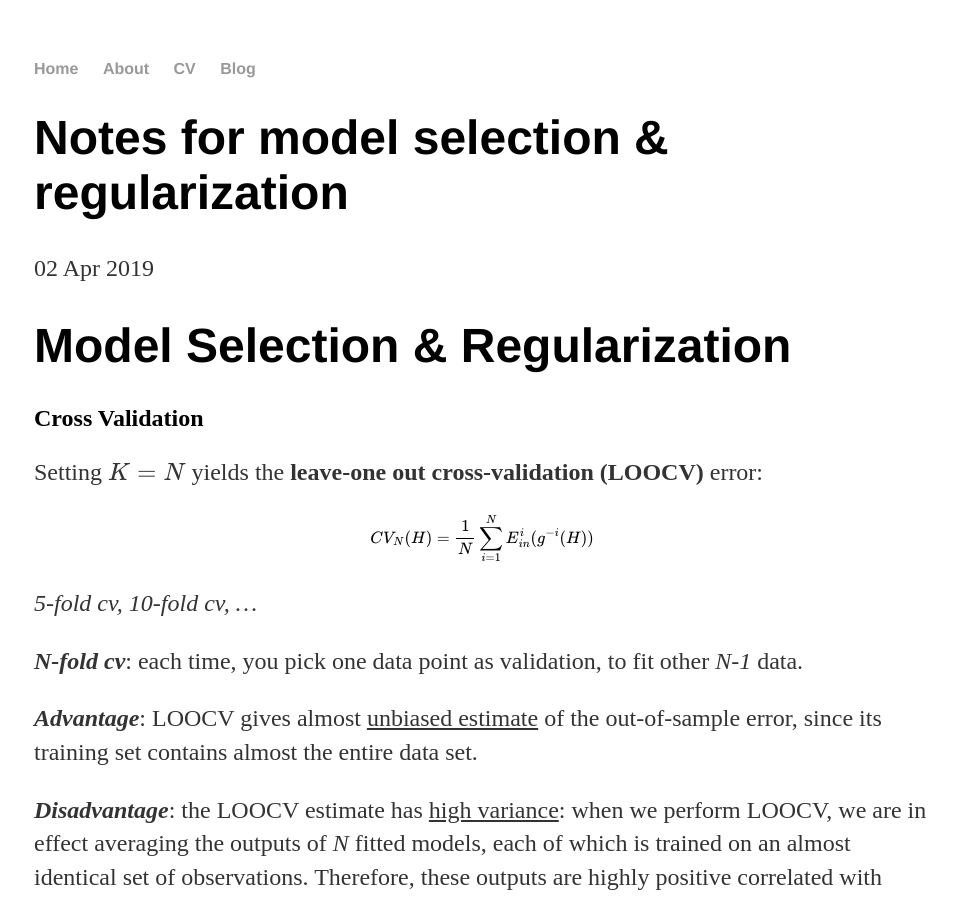
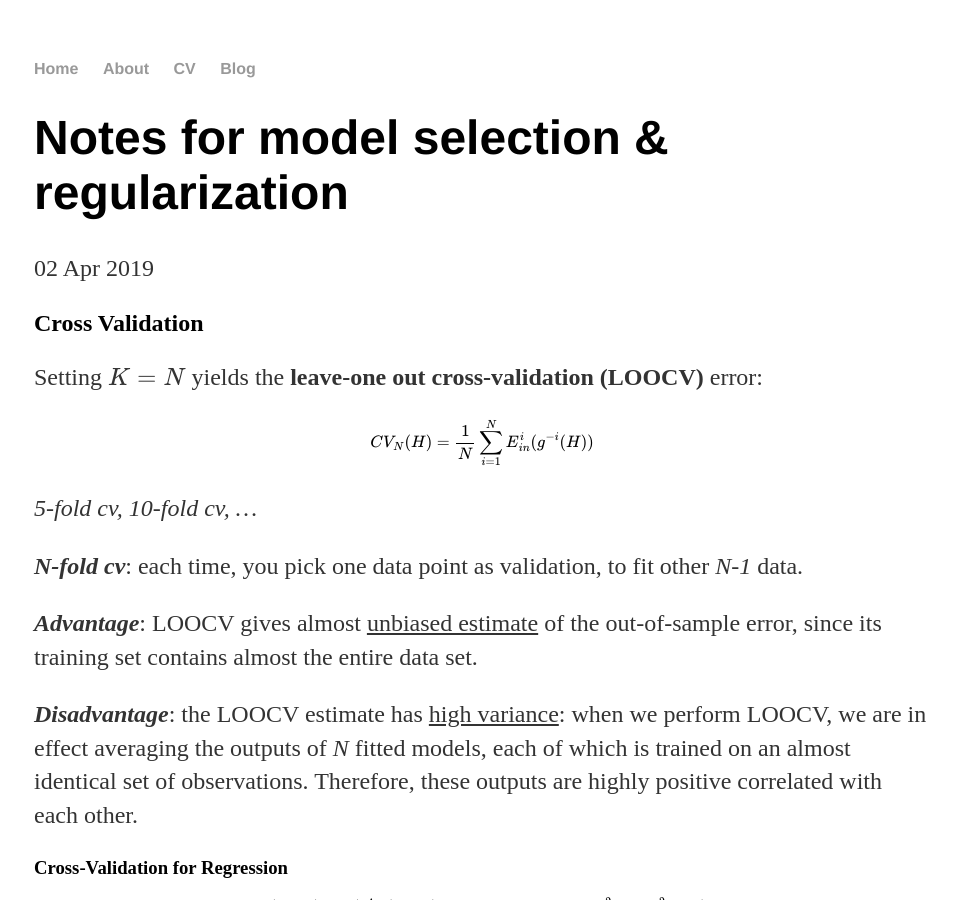
Before and after one commit to guyufeng96/guyufeng.github.io, a Jekyll site: the page built from _posts/2019-04-02-notes for model selection & regularization.md, in a window 1280 px wide and 900 px high. Shown: the whole window, without its empty margins (158-1114 px from the left). Built offline with Jekyll 4.4.1, drawn with Linux system fonts in a browser that asks for light colours; our own code applies the rules of GitHub Pages for plain Markdown files; formulas are drawn with MathJax 3.

Commit message:
Update 2019-04-02-notes for model selection & regularization.md

```diff
--- a/_posts/2019-04-02-notes for model selection & regularization.md
+++ b/_posts/2019-04-02-notes for model selection & regularization.md
@@ -1,6 +1,4 @@
 <script type="text/javascript" async src="https://cdn.mathjax.org/mathjax/latest/MathJax.js?config=TeX-MML-AM_CHTML"> </script>
-
-# Model Selection & Regularization
 
 ## Cross Validation
 
```
